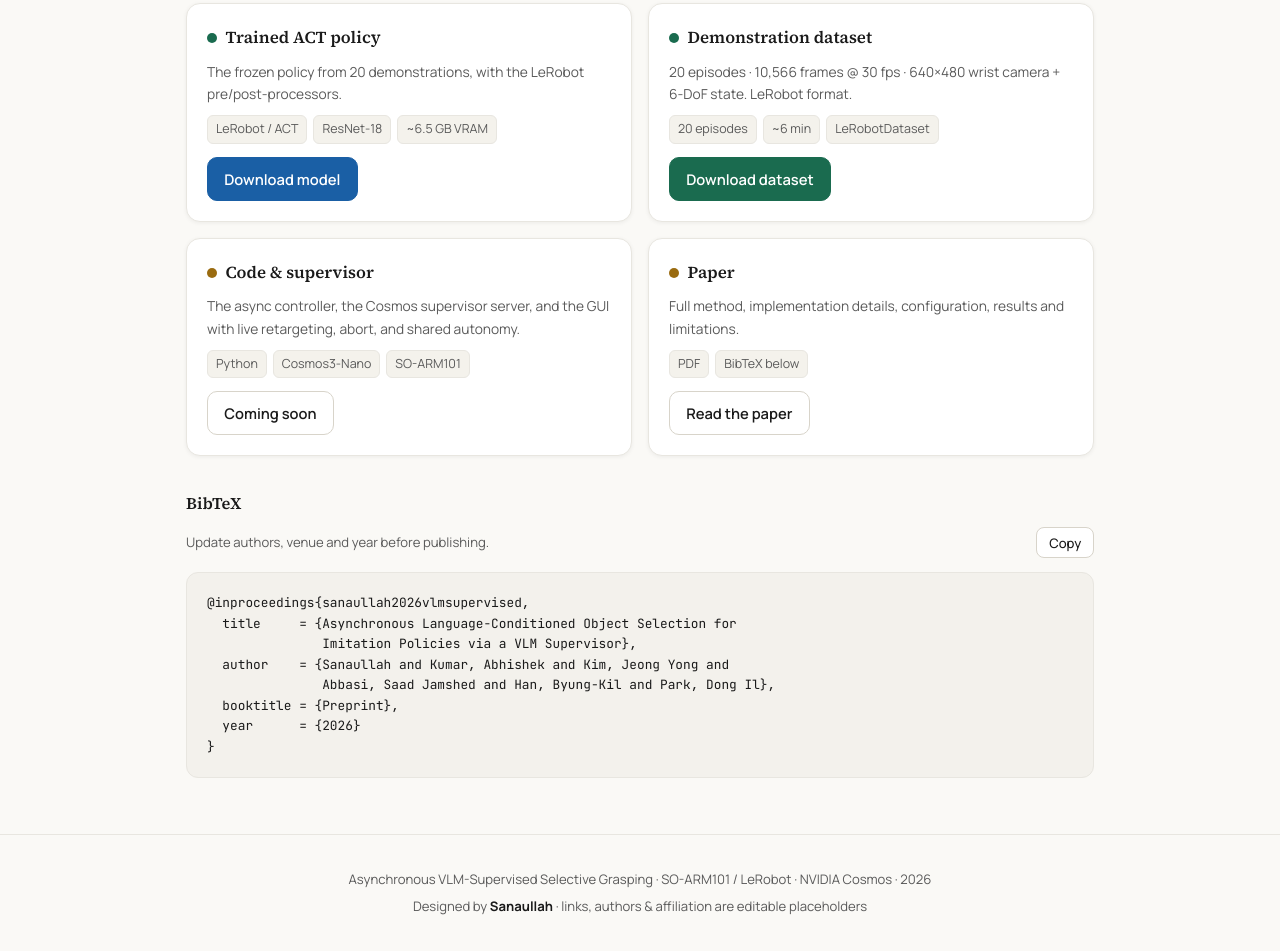
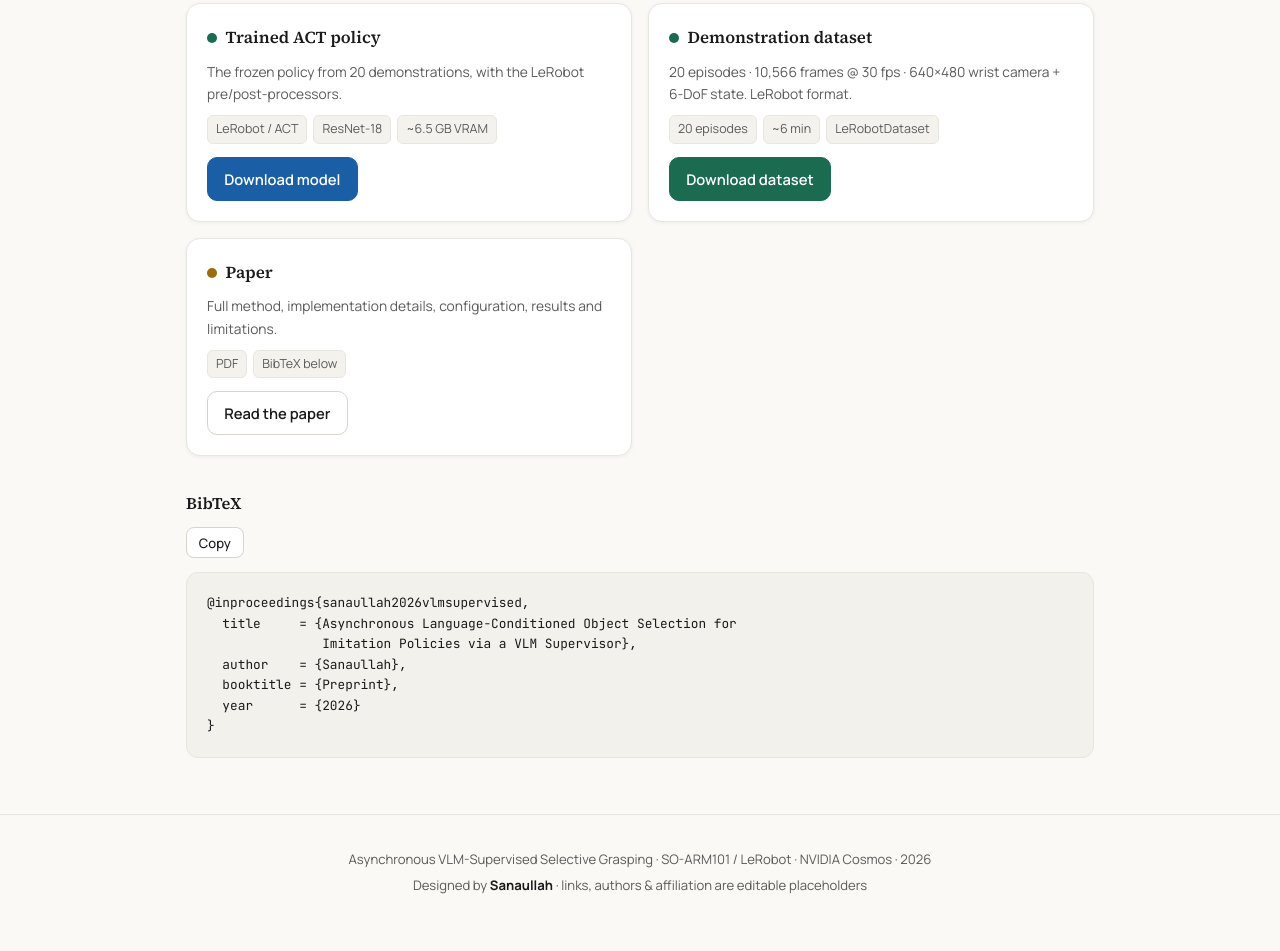
Before and after one commit to Rao-Sanaullah/SOS-101-arm, a plain HTML site: page index.html in a window 1280 px wide. Shown: the part 7105-8056 px from the top of the page. Drawn offline with Linux system fonts and the light colour scheme.

Commit message:
Update index.html

```diff
--- a/index.html
+++ b/index.html
@@ -382,20 +382,20 @@ footer strong{color:var(--text)}
   <div class="cards">
     <div class="rcard"><h3><span class="dot on"></span>Trained ACT policy</h3><p>The frozen policy from 20 demonstrations, with the LeRobot pre/post-processors.</p><div class="kv"><span>LeRobot / ACT</span><span>ResNet-18</span><span>~6.5 GB VRAM</span></div><a class="btn blue" href="#">Download model</a></div>
     <div class="rcard"><h3><span class="dot on"></span>Demonstration dataset</h3><p>20 episodes · 10,566 frames @ 30 fps · 640×480 wrist camera + 6-DoF state. LeRobot format.</p><div class="kv"><span>20 episodes</span><span>~6 min</span><span>LeRobotDataset</span></div><a class="btn" href="#">Download dataset</a></div>
-    <div class="rcard"><h3><span class="dot off"></span>Code &amp; supervisor</h3><p>The async controller, the Cosmos supervisor server, and the GUI with live retargeting, abort, and shared autonomy.</p><div class="kv"><span>Python</span><span>Cosmos3-Nano</span><span>SO-ARM101</span></div><a class="btn ghost" href="#">Coming soon</a></div>
-    <div class="rcard"><h3><span class="dot off"></span>Paper</h3><p>Full method, implementation details, configuration, results and limitations.</p><div class="kv"><span>PDF</span><span>BibTeX below</span></div><a class="btn ghost" href="#">Read the paper</a></div>
+    <!--<div class="rcard"><h3><span class="dot off"></span>Code &amp; supervisor</h3><p>The async controller, the Cosmos supervisor server, and the GUI with live retargeting, abort, and shared autonomy.</p><div class="kv">
+    <span>Python</span><span>Cosmos3-Nano</span><span>SO-ARM101</span></div><a class="btn ghost" href="#">Coming soon</a></div>-->
+    <div class="rcard"><h3><span class="dot off"></span>Paper</h3><p>Full method, implementation details, configuration, results and limitations.</p><div class="kv"><span>PDF</span><span>BibTeX below</span></div><a class="btn ghost"
+    href="#">Read the paper</a></div>
   </div>
 
   <div class="tbl-title" style="margin-top:34px">BibTeX</div>
   <div class="copybar">
-    <span style="font-size:.82rem;color:var(--muted)">Update authors, venue and year before publishing.</span>
     <button class="copybtn" id="copy">Copy</button>
   </div>
   <pre class="bib" id="bib">@inproceedings{sanaullah2026vlmsupervised,
   title     = {Asynchronous Language-Conditioned Object Selection for
                Imitation Policies via a VLM Supervisor},
-  author    = {Sanaullah and Kumar, Abhishek and Kim, Jeong Yong and
-               Abbasi, Saad Jamshed and Han, Byung-Kil and Park, Dong Il},
+  author    = {Sanaullah},
   booktitle = {Preprint},
   year      = {2026}
 }</pre>
```
